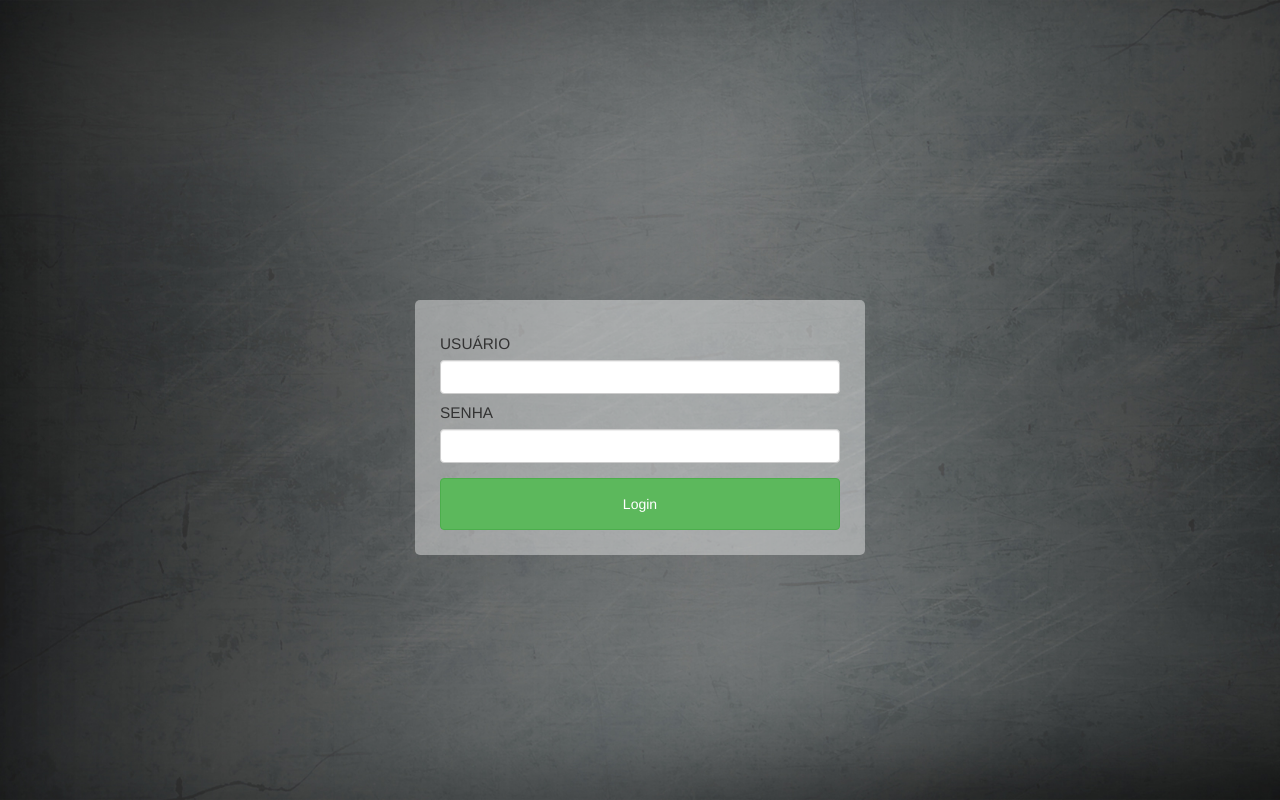
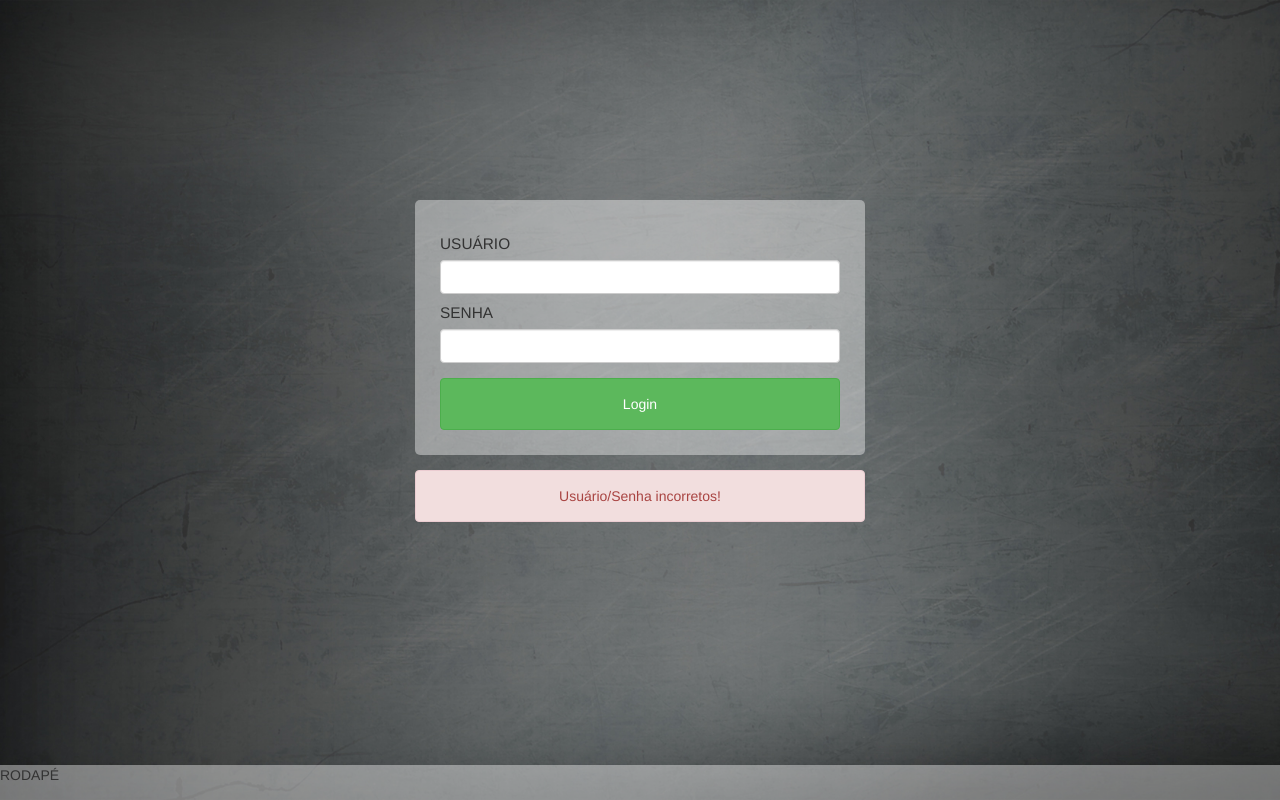
Before and after one commit to Leozinho0/form_generator, a PHP site: page / in a window 1280 px wide. Run offline with PHP 8.4, Linux system fonts and the light colour scheme; data comes from the database, SQL or seed files in the repository; some libraries are stand-ins or nearby versions.

Commit message:
Adição do template header_toolbar, header_toolbar2, header_body_myProjects

```diff
--- a/devel/lib/css/index.css
+++ b/devel/lib/css/index.css
@@ -7,7 +7,7 @@ body, html{
 .header{
 	background-color: red;
 	height: 100px;
-	overflow: auto;
+	overflow: hidden;
 }
 .header_toolbar{
 	background-color: yellow;
@@ -32,3 +32,7 @@ body, html{
 	background-color: green;
 	height: 30px;
 }
+.nav_header_toolbar{
+	margin-bottom: 0px !important;
+	border-radius: 0px !important;
+}
--- a/devel/lib/css/login.css
+++ b/devel/lib/css/login.css
@@ -10,7 +10,7 @@ body, html{
 }
 .container_body{
 	height: calc(100% - 35px);
-	padding-top: 300px;
+	padding-top: 200px;
 }
 .body_login{
 	background-color: rgba(255, 255, 255, 0.4);
@@ -24,13 +24,17 @@ body, html{
 	padding: 8px 0 5px 0;
 }
 .container_footer{
-	background-color: white;
+	background-color: rgba(255, 255, 255, 0.4);
 	height: 35px;
 	width: 100%;
-	display: none;
 }
 .fg_btn_login{
 	padding: 15px;
 	margin-top: 15px;
 	width: 100%;
 }
+.login_warn_error{
+	margin-top: 15px;
+	width: 450px;
+	text-align: center;
+}
--- a/devel/template/index.tpl.php
+++ b/devel/template/index.tpl.php
@@ -21,12 +21,14 @@
 	</div>
 	<!-- Body -->
 	<div id="body" class="body">
+		<!--
 		<div id="body_sidebar" class="body_sidebar">
 			BODY LEFT CONTAINER
 		</div>
 		<div id="body_Content" class="body_Content">
 			BODY RIGHT CONTAINER
 		</div>
+		-->
 	</div>
 	<!-- Header -->
 	<footer id="footer" class="footer">
--- /dev/null
+++ b/devel/template/index_body_myProjects.tpl.php
@@ -0,0 +1 @@
+<?php ?> <div class="container"> <h2>Meus Projetos</h2><br> <!-- Left-aligned media object --> <div class="media"> <div class="media-left"> <img src="img_avatar1.png" class="media-object" style="width:60px"> </div> <div class="media-body"> <h4 class="media-heading">Projeto 1</h4> <p>Lorem ipsum dolor sit amet, consectetur adipiscing elit, sed do eiusmod tempor incididunt ut labore et dolore magna aliqua.</p> </div> </div> <hr> <!-- Right-aligned media object --> <div class="media"> <div class="media-body"> <h4 class="media-heading">Projeto 2</h4> <p>Lorem ipsum dolor sit amet, consectetur adipiscing elit, sed do eiusmod tempor incididunt ut labore et dolore magna aliqua.</p> </div> <div class="media-right"> <img src="img_avatar1.png" class="media-object" style="width:60px"> </div> </div> <hr> <!-- Left-aligned media object --> <div class="media"> <div class="media-left"> <img src="img_avatar1.png" class="media-object" style="width:60px"> </div> <div class="media-body"> <h4 class="media-heading">Projeto 1</h4> <p>Lorem ipsum dolor sit amet, consectetur adipiscing elit, sed do eiusmod tempor incididunt ut labore et dolore magna aliqua.</p> </div> </div> <hr> </div>
--- a/devel/template/login.tpl.php
+++ b/devel/template/login.tpl.php
@@ -30,7 +30,11 @@
 				<button class="btn btn-success fg_btn_login" onclick="login_validate();">Login</button>
 			</div>
 		</div>
+		<div id="login_warn_error" class="container alert alert-danger login_warn_error">
+			<span>Usuário/Senha incorretos!</span>
+		</div>
 	</div>
+
 
 	<!-- Footer -->
 	<footer id="container_footer" class="container_footer">
```
Also changed, not shown: devel/control/index.php (+9 -0 lines), devel/template/index_header_toolbar.tpl.php (+1 -28 lines).
